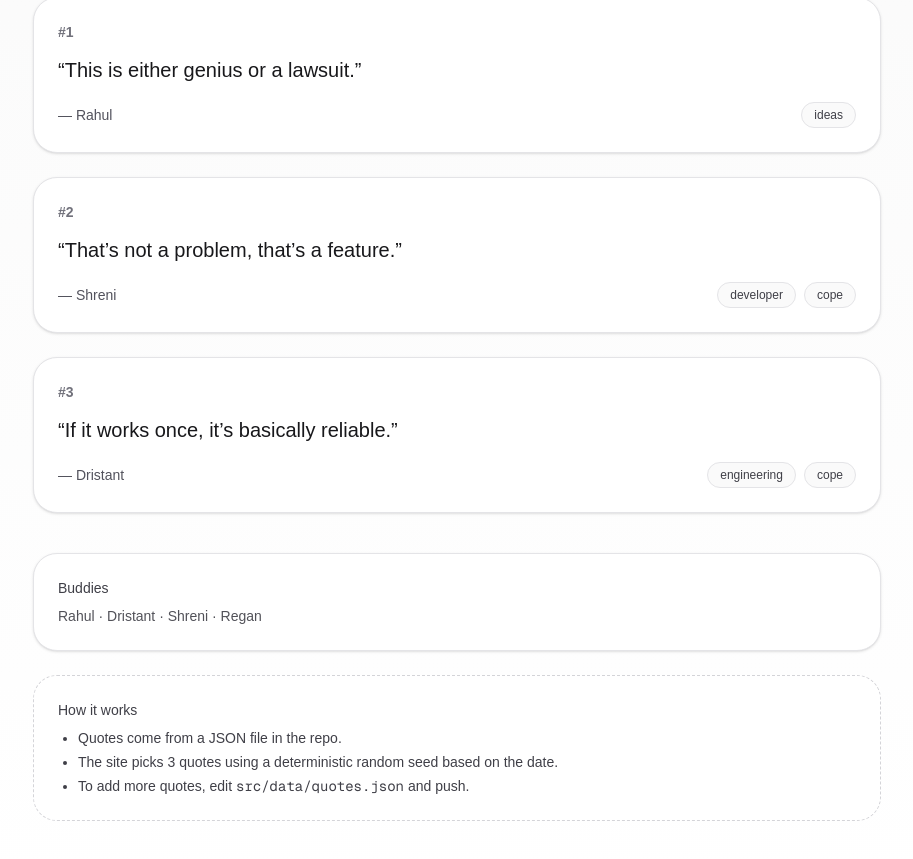
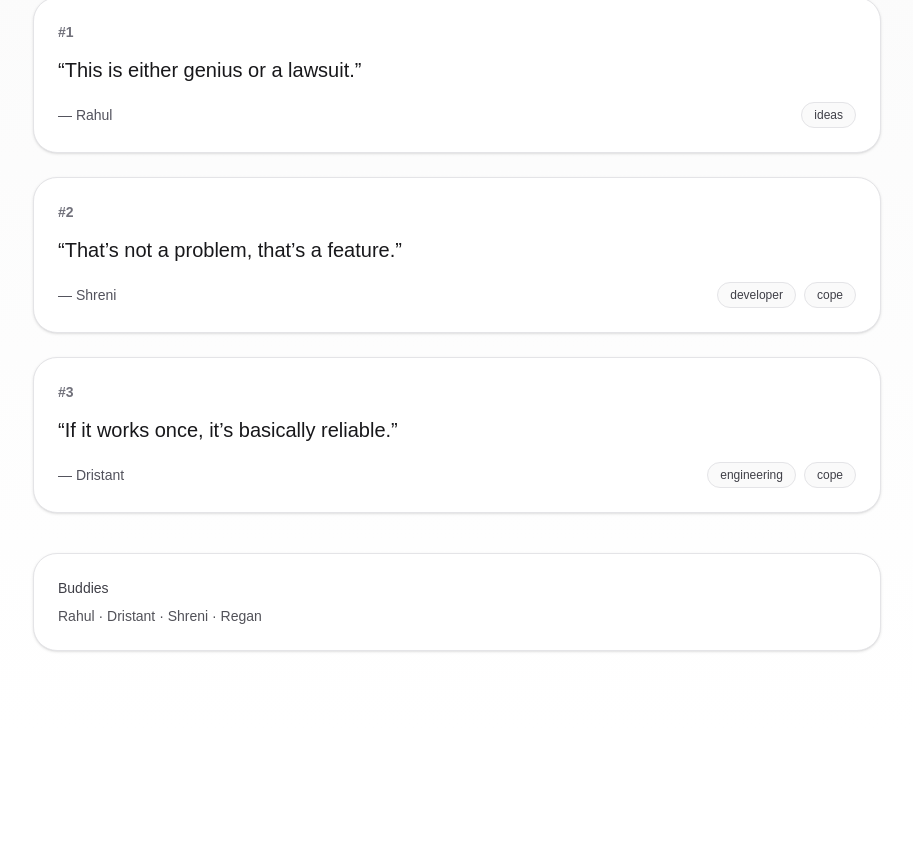
Before and after one commit to maharjanregan/funny-friends-site, a Next.js app: page /quote-board in a window 1280 px wide. Shown: the part 219-1078 px from the top of the page, without its empty margins (183-1096 px from the left). After the commit the page ends 950 px from the top, so only its background shows below. Built offline with nearby package versions, Linux system fonts and the light colour scheme; no server answers; the database is empty.

Commit message:
ui: remove how-it-works section from quote page

```diff
--- a/src/app/quote-board/page.tsx
+++ b/src/app/quote-board/page.tsx
@@ -18,7 +18,10 @@ export default function QuoteBoardPage() {
   const fallbackQuotes = quotesData as Quote[];
 
   const key = useMemo(() => clientTodayKey("America/Los_Angeles"), []);
-  const fallbackTop3 = useMemo(() => pickDailyTop3(fallbackQuotes, key), [fallbackQuotes, key]);
+  const fallbackTop3 = useMemo(
+    () => pickDailyTop3(fallbackQuotes, key),
+    [fallbackQuotes, key],
+  );
 
   useEffect(() => {
     let cancelled = false;
@@ -145,21 +148,6 @@ export default function QuoteBoardPage() {
           <p className="font-medium">Buddies</p>
           <p className="mt-2 opacity-90">Rahul · Dristant · Shreni · Regan</p>
         </section>
-
-        <section className="mt-6 rounded-3xl border border-dashed border-zinc-300 bg-white/60 p-6 text-sm text-zinc-700 dark:border-zinc-700 dark:bg-black/20 dark:text-zinc-300">
-          <p className="font-medium">How it works</p>
-          <ul className="mt-2 list-disc space-y-1 pl-5">
-            <li>
-              Quotes come from a JSON file in the repo.
-            </li>
-            <li>
-              The site picks 3 quotes using a deterministic random seed based on the date.
-            </li>
-            <li>
-              To add more quotes, edit <span className="font-mono">src/data/quotes.json</span> and push.
-            </li>
-          </ul>
-        </section>
       </main>
     </div>
   );
```
